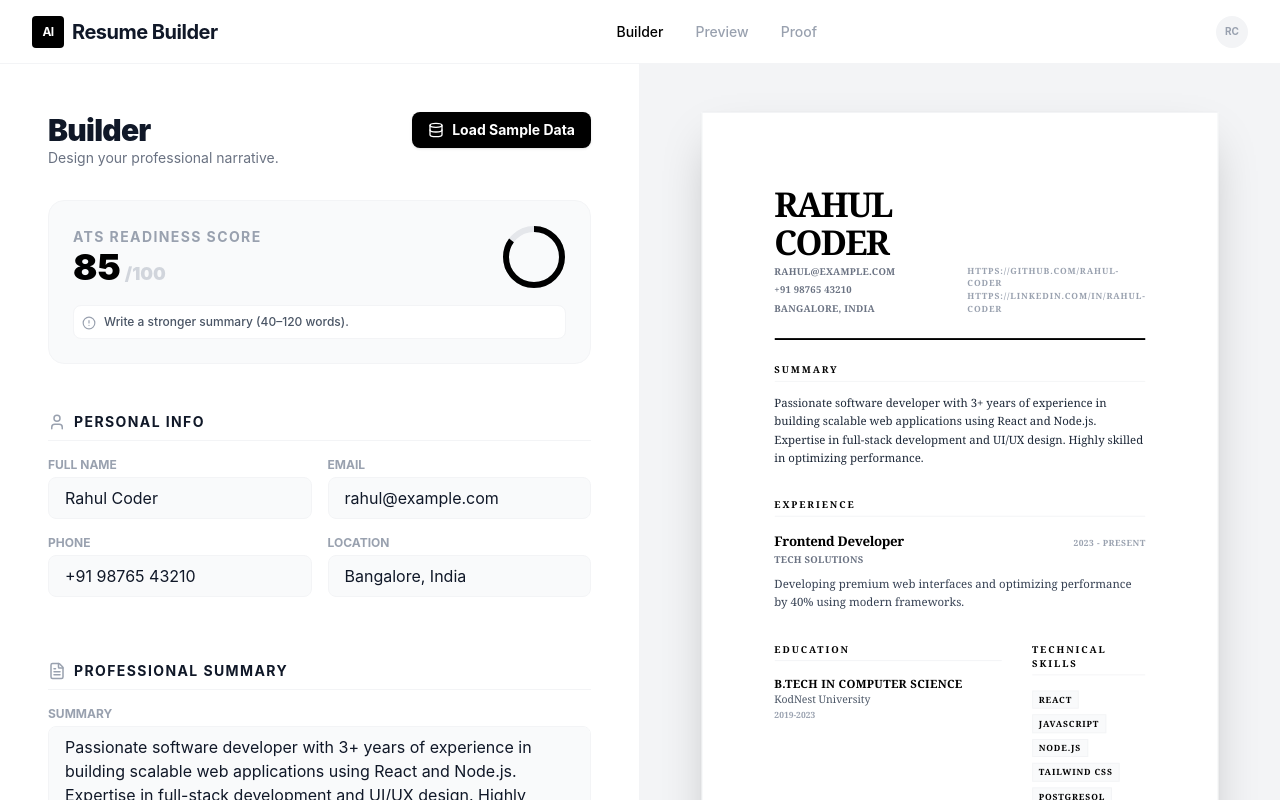
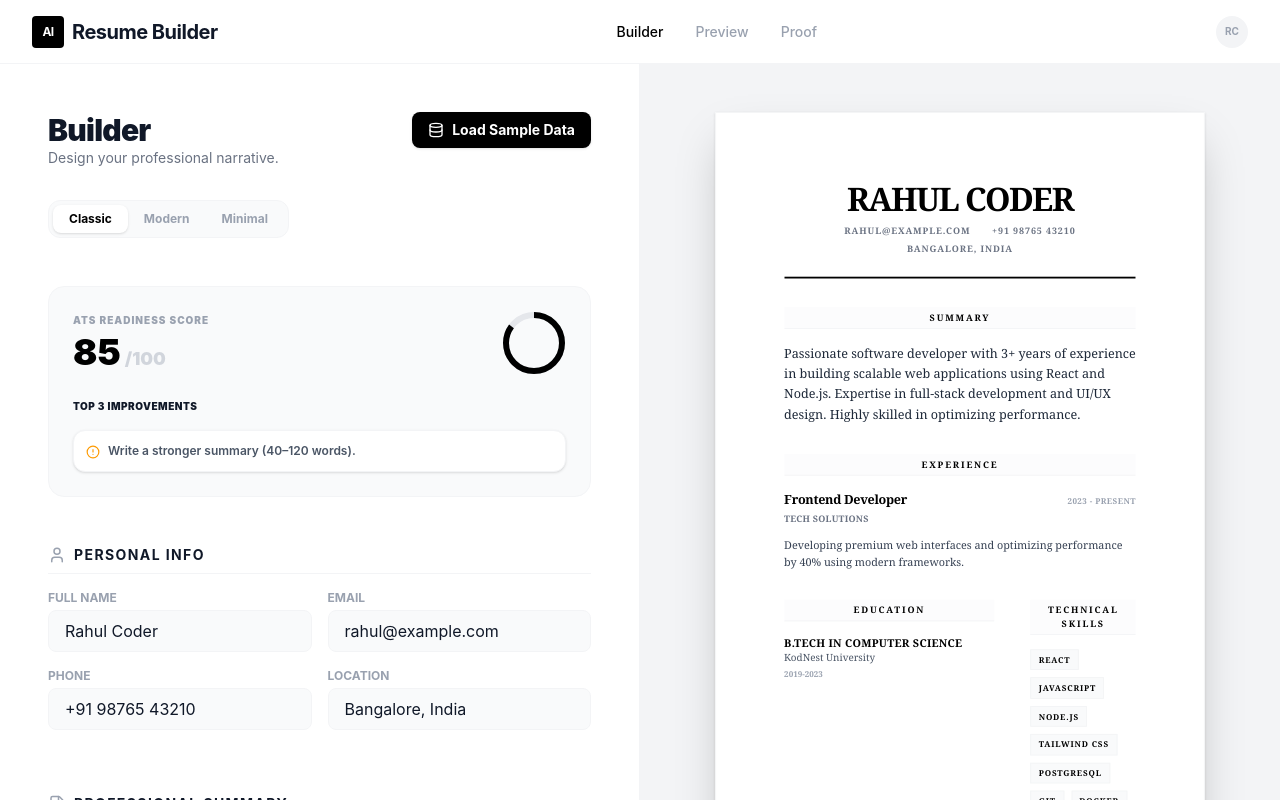
Before and after one commit to Rahul-coder-hub/AI-resume-builder, a React (Vite) app: page /builder in a window 1280 px wide. Both pictures are taken after a click on the button "Load Sample Data". Built offline with nearby package versions, Linux system fonts and the light colour scheme.

Commit message:
feat: add template system and bullet discipline guidance

```diff
--- a/src/components/resume/ResumeSheet.jsx
+++ b/src/components/resume/ResumeSheet.jsx
@@ -1,80 +1,116 @@
 import React from 'react';
 
-const ResumeSheet = ({ data }) => {
+const ResumeSheet = ({ data, template = 'Classic' }) => {
     if (!data) return null;
 
     const { personalInfo, summary, education, experience, projects, skills, links } = data;
 
+    // Template-specific style classes
+    const layouts = {
+        Classic: {
+            header: "border-b-2 border-black pb-6 mb-8 text-center",
+            headerContent: "flex flex-col items-center",
+            name: "text-4xl font-black tracking-tighter uppercase mb-2",
+            contact: "text-[10px] font-bold tracking-widest text-gray-500 flex flex-wrap justify-center gap-x-6 gap-y-1 uppercase",
+            section: "mb-8",
+            sectionTitle: "text-[10px] font-black uppercase tracking-[0.2em] mb-4 border-b border-gray-100 pb-1 text-center bg-gray-50/50 py-1",
+            grid: "grid grid-cols-1 md:grid-cols-[2fr_1fr] gap-10",
+        },
+        Modern: {
+            header: "flex justify-between items-start border-b-2 border-black pb-8 mb-10",
+            headerContent: "flex flex-col items-start",
+            name: "text-5xl font-black tracking-tighter uppercase",
+            contact: "text-[10px] font-bold tracking-widest text-gray-500 flex flex-col gap-1 uppercase mt-4",
+            section: "mb-10",
+            sectionTitle: "text-[11px] font-black uppercase tracking-[0.3em] mb-6 flex items-center gap-4 before:h-[1px] before:flex-1 before:bg-gray-100 after:h-[1px] after:flex-1 after:bg-gray-100",
+            grid: "grid grid-cols-1 md:grid-cols-[1.5fr_1fr] gap-12",
+        },
+        Minimal: {
+            header: "mb-12",
+            headerContent: "flex flex-col items-start",
+            name: "text-3xl font-bold tracking-tight mb-2",
+            contact: "text-[9px] font-medium tracking-wide text-gray-400 flex gap-4 lowercase",
+            section: "mb-12",
+            sectionTitle: "text-[9px] font-bold uppercase tracking-widest mb-6 text-gray-300",
+            grid: "grid grid-cols-1 gap-12",
+        }
+    };
+
+    const style = layouts[template] || layouts.Classic;
+
     return (
-        <div className="bg-white p-[15mm] md:p-[20mm] text-black font-serif shadow-sm min-h-full border border-gray-100">
+        <div className={`bg-white p-[15mm] md:p-[20mm] text-black font-serif shadow-sm min-h-full border border-gray-100 ${template === 'Minimal' ? 'font-sans' : ''}`}>
             {/* Header */}
-            <header className="border-b-2 border-black pb-6 mb-6 flex justify-between items-end">
-                <div>
-                    <h1 className="text-4xl font-black tracking-tighter uppercase mb-1">
+            <header className={style.header}>
+                <div className={style.headerContent}>
+                    <h1 className={style.name}>
                         {personalInfo.name || 'Your Name'}
                     </h1>
-                    <div className="text-[10px] font-bold tracking-wide text-gray-500 flex flex-wrap gap-x-4 gap-y-1 uppercase">
+                    <div className={style.contact}>
                         {personalInfo.email && <span>{personalInfo.email}</span>}
                         {personalInfo.phone && <span>{personalInfo.phone}</span>}
                         {personalInfo.location && <span>{personalInfo.location}</span>}
                     </div>
                 </div>
-                <div className="flex flex-col items-end text-[9px] font-bold uppercase tracking-widest text-gray-400">
-                    {links.github && <span>{links.github}</span>}
-                    {links.linkedin && <span>{links.linkedin}</span>}
-                </div>
+                {template !== 'Classic' && (
+                    <div className="flex flex-col items-end text-[9px] font-bold uppercase tracking-widest text-gray-400">
+                        {links.github && <span>{links.github}</span>}
+                        {links.linkedin && <span>{links.linkedin}</span>}
+                    </div>
+                )}
             </header>
 
             {/* Summary */}
             {summary && (
-                <section className="mb-8">
-                    <h2 className="text-[10px] font-black uppercase tracking-[0.2em] mb-3 border-b border-gray-100 pb-1">Summary</h2>
-                    <p className="text-xs leading-relaxed text-gray-800">{summary}</p>
+                <section className={style.section}>
+                    <h2 className={style.sectionTitle}>Summary</h2>
+                    <p className="text-sm leading-relaxed text-gray-800">{summary}</p>
                 </section>
             )}
 
             {/* Experience */}
             {experience.length > 0 && (
-                <section className="mb-8">
-                    <h2 className="text-[10px] font-black uppercase tracking-[0.2em] mb-4 border-b border-gray-100 pb-1">Experience</h2>
-                    <div className="space-y-6">
+                <section className={style.section}>
+                    <h2 className={style.sectionTitle}>Experience</h2>
+                    <div className="space-y-8">
                         {experience.map((exp, i) => (
                             <div key={i}>
-                                <div className="flex justify-between items-baseline mb-0.5">
+                                <div className="flex justify-between items-baseline mb-1">
                                     <h3 className="font-bold text-sm tracking-tight">{exp.role || 'Role'}</h3>
                                     <span className="text-[9px] font-bold uppercase tracking-wider text-gray-400">{exp.duration}</span>
                                 </div>
-                                <div className="text-[10px] font-bold text-gray-500 mb-2 uppercase tracking-wide">{exp.company || 'Company'}</div>
-                                {exp.description && <p className="text-xs leading-relaxed text-gray-700">{exp.description}</p>}
+                                <div className="text-[10px] font-bold text-gray-500 mb-3 uppercase tracking-wide">{exp.company || 'Company'}</div>
+                                {exp.description && <p className="text-xs leading-relaxed text-gray-700 whitespace-pre-line">{exp.description}</p>}
                             </div>
                         ))}
                     </div>
                 </section>
             )}
 
-            {/* Education & Skills */}
-            <div className="grid grid-cols-1 md:grid-cols-[2fr_1fr] gap-8 mb-8">
+            <div className={style.grid}>
+                {/* Education */}
                 {education.length > 0 && (
-                    <section>
-                        <h2 className="text-[10px] font-black uppercase tracking-[0.2em] mb-4 border-b border-gray-100 pb-1">Education</h2>
-                        <div className="space-y-4">
+                    <section className={style.section}>
+                        <h2 className={style.sectionTitle}>Education</h2>
+                        <div className="space-y-6">
                             {education.map((edu, i) => (
                                 <div key={i}>
                                     <h3 className="font-bold text-xs uppercase tracking-wide">{edu.degree || 'Degree'}</h3>
                                     <div className="text-[11px] text-gray-600 font-medium">{edu.school || 'School'}</div>
-                                    <div className="text-[9px] font-bold text-gray-400 mt-0.5">{edu.year}</div>
+                                    <div className="text-[9px] font-bold text-gray-400 mt-1">{edu.year}</div>
                                 </div>
                             ))}
                         </div>
                     </section>
                 )}
 
+                {/* Skills */}
                 {skills && (
-                    <section>
-                        <h2 className="text-[10px] font-black uppercase tracking-[0.2em] mb-4 border-b border-gray-100 pb-1">Technical Skills</h2>
-                        <div className="flex flex-wrap gap-1.5">
+                    <section className={style.section}>
+                        <h2 className={style.sectionTitle}>Technical Skills</h2>
+                        <div className="flex flex-wrap gap-2">
                             {skills.split(',').filter(s => s.trim()).map((skill, i) => (
-                                <span key={i} className="text-[9px] font-bold uppercase tracking-widest bg-gray-50 px-1.5 py-0.5 border border-gray-100">
+                                <span key={i} className="text-[9px] font-bold uppercase tracking-widest bg-gray-50 px-2 py-1 border border-gray-100">
                                     {skill.trim()}
                                 </span>
                             ))}
@@ -85,13 +121,13 @@ const ResumeSheet = ({ data }) => {
 
             {/* Projects */}
             {projects.length > 0 && (
-                <section>
-                    <h2 className="text-[10px] font-black uppercase tracking-[0.2em] mb-4 border-b border-gray-100 pb-1">Projects</h2>
-                    <div className="grid grid-cols-1 gap-6">
+                <section className={style.section}>
+                    <h2 className={style.sectionTitle}>Projects</h2>
+                    <div className="grid grid-cols-1 gap-8">
                         {projects.map((proj, i) => (
                             <div key={i}>
-                                <h3 className="font-bold text-xs uppercase tracking-wide mb-1.5">{proj.title || 'Project Title'}</h3>
-                                {proj.description && <p className="text-xs leading-relaxed text-gray-600">{proj.description}</p>}
+                                <h3 className="font-bold text-xs uppercase tracking-wide mb-2">{proj.title || 'Project Title'}</h3>
+                                {proj.description && <p className="text-xs leading-relaxed text-gray-600 whitespace-pre-line">{proj.description}</p>}
                             </div>
                         ))}
                     </div>
--- a/src/hooks/useResumeData.js
+++ b/src/hooks/useResumeData.js
@@ -19,6 +19,7 @@ const INITIAL_DATA = {
 };
 
 const STORAGE_KEY = 'resumeBuilderData';
+const TEMPLATE_KEY = 'selectedTemplate';
 
 export const useResumeData = () => {
     const [resumeData, setResumeData] = useState(() => {
@@ -26,10 +27,18 @@ export const useResumeData = () => {
         return saved ? JSON.parse(saved) : INITIAL_DATA;
     });
 
+    const [selectedTemplate, setSelectedTemplate] = useState(() => {
+        return localStorage.getItem(TEMPLATE_KEY) || 'Classic';
+    });
+
     // Auto-save on every change
     useEffect(() => {
         localStorage.setItem(STORAGE_KEY, JSON.stringify(resumeData));
     }, [resumeData]);
+
+    useEffect(() => {
+        localStorage.setItem(TEMPLATE_KEY, selectedTemplate);
+    }, [selectedTemplate]);
 
     const updatePersonalInfo = useCallback((info) => {
         setResumeData(prev => ({ ...prev, personalInfo: { ...prev.personalInfo, ...info } }));
@@ -207,5 +216,7 @@ export const useResumeData = () => {
         loadSampleData,
         atsScore: atsAnalysis.score,
         suggestions: atsAnalysis.suggestions,
+        selectedTemplate,
+        setSelectedTemplate,
     };
 };
--- a/src/pages/ResumeApp/Builder.jsx
+++ b/src/pages/ResumeApp/Builder.jsx
@@ -1,7 +1,11 @@
-import React from 'react';
+import React, { useMemo } from 'react';
 import { useResumeData } from '../../hooks/useResumeData';
 import ResumeSheet from '../../components/resume/ResumeSheet';
-import { Plus, User, FileText, GraduationCap, Briefcase, Code, Link as LinkIcon, Database, Trash2, AlertCircle } from 'lucide-react';
+import {
+    Plus, User, FileText, GraduationCap, Briefcase,
+    Code, Link as LinkIcon, Database, Trash2,
+    AlertCircle, Layout as LayoutIcon, CheckCircle2
+} from 'lucide-react';
 
 const SectionHeader = ({ icon: Icon, title }) => (
     <div className="flex items-center gap-2 mb-4 border-b border-gray-100 pb-2">
@@ -20,13 +24,50 @@ const Input = ({ label, ...props }) => (
     </div>
 );
 
-const TextArea = ({ label, ...props }) => (
+const BulletGuidance = ({ text }) => {
+    const ACTION_VERBS = ['Built', 'Developed', 'Designed', 'Implemented', 'Led', 'Improved', 'Created', 'Optimized', 'Automated'];
+
+    const suggestions = useMemo(() => {
+        if (!text.trim()) return [];
+        const results = [];
+
+        const startsWithVerb = ACTION_VERBS.some(verb =>
+            text.trim().toLowerCase().startsWith(verb.toLowerCase())
+        );
+        if (!startsWithVerb) {
+            results.push("Start with a strong action verb (e.g., Developed, Optimized).");
+        }
+
+        const hasNumbers = /\d+|%|\b\d+k\b/i.test(text);
+        if (!hasNumbers) {
+            results.push("Add measurable impact (numbers/metrics).");
+        }
+
+        return results;
+    }, [text]);
+
+    if (suggestions.length === 0) return null;
+
+    return (
+        <div className="mt-2 space-y-1">
+            {suggestions.map((s, i) => (
+                <div key={i} className="text-[10px] font-medium text-amber-600 flex items-center gap-1.5 opacity-80">
+                    <AlertCircle size={10} />
+                    {s}
+                </div>
+            ))}
+        </div>
+    );
+};
+
+const TextArea = ({ label, showGuidance, ...props }) => (
     <div className="mb-4">
         <label className="block text-xs font-bold text-gray-400 uppercase mb-1">{label}</label>
         <textarea
             {...props}
             className="w-full px-4 py-2 bg-gray-50 border border-gray-100 rounded-lg focus:ring-2 focus:ring-black focus:border-transparent outline-none transition-all resize-none h-24"
         />
+        {showGuidance && <BulletGuidance text={props.value || ''} />}
     </div>
 );
 
@@ -49,7 +90,11 @@ const Builder = () => {
         loadSampleData,
         atsScore,
         suggestions,
+        selectedTemplate,
+        setSelectedTemplate,
     } = useResumeData();
+
+    const templates = ['Classic', 'Modern', 'Minimal'];
 
     return (
         <div className="h-[calc(100vh-64px)] grid grid-cols-1 lg:grid-cols-[1fr_1fr]">
@@ -69,11 +114,27 @@ const Builder = () => {
                     </button>
                 </div>
 
-                {/* ATS Score Section */}
+                {/* Template Tabs */}
+                <div className="flex bg-gray-50 p-1 rounded-xl w-fit border border-gray-100">
+                    {templates.map(t => (
+                        <button
+                            key={t}
+                            onClick={() => setSelectedTemplate(t)}
+                            className={`px-4 py-1.5 rounded-lg text-xs font-bold transition-all ${selectedTemplate === t
+                                    ? 'bg-white text-black shadow-sm'
+                                    : 'text-gray-400 hover:text-gray-600'
+                                }`}
+                        >
+                            {t}
+                        </button>
+                    ))}
+                </div>
+
+                {/* ATS Score & Improvements */}
                 <section className="bg-gray-50 p-6 rounded-2xl border border-gray-100">
-                    <div className="flex items-center justify-between mb-4">
+                    <div className="flex items-center justify-between mb-6">
                         <div>
-                            <h3 className="text-sm font-bold text-gray-400 uppercase tracking-widest">ATS Readiness Score</h3>
+                            <h3 className="text-[10px] font-black text-gray-400 uppercase tracking-widest mb-1">ATS Readiness Score</h3>
                             <div className="text-4xl font-black text-black">{atsScore}<span className="text-lg text-gray-300 ml-1">/100</span></div>
                         </div>
                         <div className="w-16 h-16 relative">
@@ -84,16 +145,24 @@ const Builder = () => {
                         </div>
                     </div>
 
-                    {suggestions.length > 0 && (
-                        <div className="space-y-2 mt-4">
+                    <div className="space-y-4">
+                        <h4 className="text-[10px] font-black text-gray-900 uppercase tracking-wider">Top 3 Improvements</h4>
+                        {suggestions.length > 0 ? (
+                            <div className="space-y-2">
                                 {suggestions.map((suggestion, i) => (
-                                <div key={i} className="flex items-start gap-2 text-xs font-medium text-gray-600 bg-white p-2 rounded-lg border border-gray-100">
-                                    <AlertCircle size={14} className="text-gray-400 mt-0.5 shrink-0" />
+                                    <div key={i} className="flex items-start gap-2 text-xs font-semibold text-gray-600 bg-white p-3 rounded-xl border border-gray-100 shadow-sm">
+                                        <AlertCircle size={14} className="text-amber-500 mt-0.5 shrink-0" />
                                         {suggestion}
                                     </div>
                                 ))}
                             </div>
+                        ) : (
+                            <div className="flex items-center gap-2 text-xs font-bold text-green-600 bg-green-50/50 p-3 rounded-xl border border-green-100">
+                                <CheckCircle2 size={14} />
+                                Your resume is highly optimized!
+                            </div>
                         )}
+                    </div>
                 </section>
 
                 {/* Personal Info */}
@@ -164,7 +233,13 @@ const Builder = () => {
                                 <Input label="Role" value={exp.role} onChange={(e) => updateExperience(i, 'role', e.target.value)} />
                             </div>
                             <Input label="Duration" value={exp.duration} onChange={(e) => updateExperience(i, 'duration', e.target.value)} />
-                            <TextArea label="Description" placeholder="Tip: Include numbers like % or $ to boost ATS score." value={exp.description} onChange={(e) => updateExperience(i, 'description', e.target.value)} />
+                            <TextArea
+                                label="Description"
+                                placeholder="Tip: Start with Built, Led, Optimized... and add numbers."
+                                value={exp.description}
+                                onChange={(e) => updateExperience(i, 'description', e.target.value)}
+                                showGuidance={true}
+                            />
                         </div>
                     ))}
                 </section>
@@ -186,7 +261,12 @@ const Builder = () => {
                                 <Trash2 size={16} />
                             </button>
                             <Input label="Project Title" value={proj.title} onChange={(e) => updateProject(i, 'title', e.target.value)} />
-                            <TextArea label="Description" value={proj.description} onChange={(e) => updateProject(i, 'description', e.target.value)} />
+                            <TextArea
+                                label="Description"
+                                value={proj.description}
+                                onChange={(e) => updateProject(i, 'description', e.target.value)}
+                                showGuidance={true}
+                            />
                         </div>
                     ))}
                 </section>
@@ -214,8 +294,8 @@ const Builder = () => {
 
             {/* Right: Live preview panel */}
             <div className="bg-gray-100 flex items-start justify-center p-4 lg:p-12 overflow-y-auto sticky top-16 h-[calc(100vh-64px)]">
-                <div className="w-full max-w-[210mm] scale-[0.6] lg:scale-[0.85] xl:scale-[0.95] origin-top shadow-2xl">
-                    <ResumeSheet data={resumeData} />
+                <div className="w-full max-w-[210mm] scale-[0.6] lg:scale-[0.8] xl:scale-[0.9] origin-top shadow-2xl transition-all">
+                    <ResumeSheet data={resumeData} template={selectedTemplate} />
                 </div>
             </div>
         </div>
--- a/src/pages/ResumeApp/Preview.jsx
+++ b/src/pages/ResumeApp/Preview.jsx
@@ -3,18 +3,35 @@ import { useResumeData } from '../../hooks/useResumeData';
 import ResumeSheet from '../../components/resume/ResumeSheet';
 
 const Preview = () => {
-    const { resumeData } = useResumeData();
+    const { resumeData, selectedTemplate, setSelectedTemplate } = useResumeData();
+    const templates = ['Classic', 'Modern', 'Minimal'];
 
     return (
         <div className="min-h-screen bg-gray-50 flex flex-col pt-12">
-            <div className="flex-1 max-w-[210mm] mx-auto w-full mb-20 px-4">
+            {/* Template Switcher overlay */}
+            <div className="fixed top-24 left-1/2 -translate-x-1/2 z-50 bg-white/80 backdrop-blur-md p-1 rounded-full border border-gray-100 shadow-xl hidden md:flex">
+                {templates.map(t => (
+                    <button
+                        key={t}
+                        onClick={() => setSelectedTemplate(t)}
+                        className={`px-6 py-1.5 rounded-full text-xs font-bold transition-all ${selectedTemplate === t
+                                ? 'bg-black text-white'
+                                : 'text-gray-400 hover:text-black'
+                            }`}
+                    >
+                        {t}
+                    </button>
+                ))}
+            </div>
+
+            <div className="flex-1 max-w-[210mm] mx-auto w-full mb-32 px-4 transition-all duration-500">
                 <div className="shadow-2xl">
-                    <ResumeSheet data={resumeData} />
+                    <ResumeSheet data={resumeData} template={selectedTemplate} />
                 </div>
             </div>
 
             {/* Print Instructions */}
-            <div className="fixed bottom-8 left-1/2 -translate-x-1/2 bg-black text-white px-6 py-3 rounded-full text-xs font-bold uppercase tracking-widest shadow-2xl opacity-50 hover:opacity-100 transition-opacity whitespace-nowrap">
+            <div className="fixed bottom-8 left-1/2 -translate-x-1/2 bg-black/80 backdrop-blur-md text-white px-8 py-4 rounded-full text-xs font-bold uppercase tracking-[0.2em] shadow-2xl transition-all hover:scale-105 active:scale-95">
                 Cmd + P to export as PDF
             </div>
         </div>
```
Lines whose indentation alone changed are shown as unchanged.
